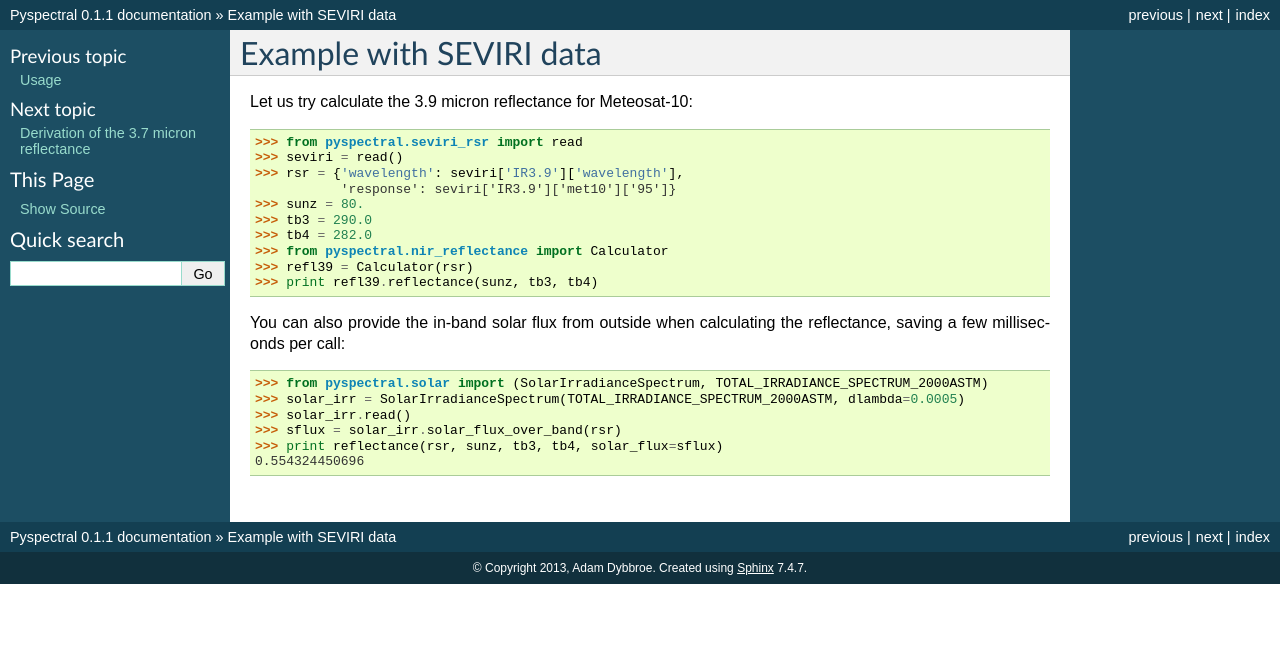
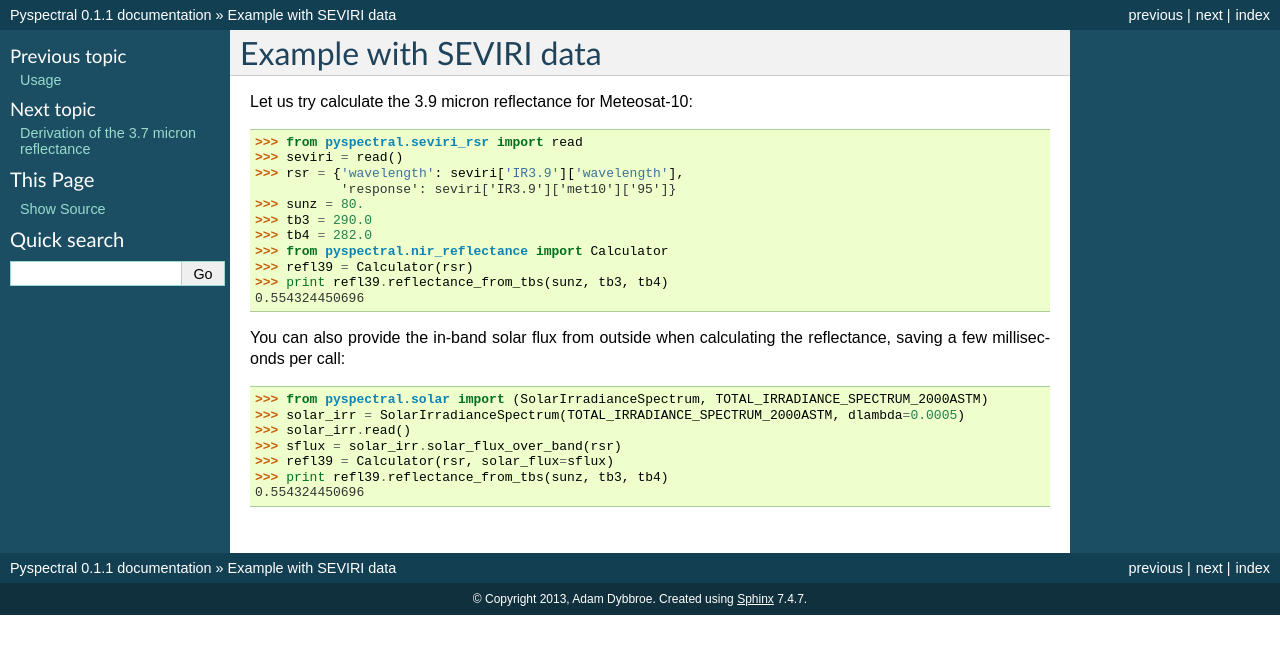
Before and after one commit to pytroll/pyspectral, a Sphinx documentation site: the page built from doc/seviri_example.rst, in a window 1280 px wide. Shown: the top 654 px of the page. Built offline with Sphinx 7.4.7, drawn with Linux system fonts in a browser that asks for light colours.

Commit message:
Fixing bug in docs

```diff
--- a/doc/seviri_example.rst
+++ b/doc/seviri_example.rst
@@ -14,8 +14,8 @@ Let us try calculate the 3.9 micron reflectance for Meteosat-10:
   >>> tb4 = 282.0
   >>> from pyspectral.nir_reflectance import Calculator
   >>> refl39 = Calculator(rsr)
-  >>> print refl39.reflectance(sunz, tb3, tb4)
-
+  >>> print refl39.reflectance_from_tbs(sunz, tb3, tb4)
+  0.554324450696
 
 You can also provide the in-band solar flux from outside when calculating the
 reflectance, saving a few milliseconds per call::
@@ -24,5 +24,6 @@ reflectance, saving a few milliseconds per call::
   >>> solar_irr = SolarIrradianceSpectrum(TOTAL_IRRADIANCE_SPECTRUM_2000ASTM, dlambda=0.0005)
   >>> solar_irr.read()
   >>> sflux = solar_irr.solar_flux_over_band(rsr)
-  >>> print reflectance(rsr, sunz, tb3, tb4, solar_flux=sflux)
+  >>> refl39 = Calculator(rsr, solar_flux=sflux)
+  >>> print refl39.reflectance_from_tbs(sunz, tb3, tb4)
   0.554324450696
```
